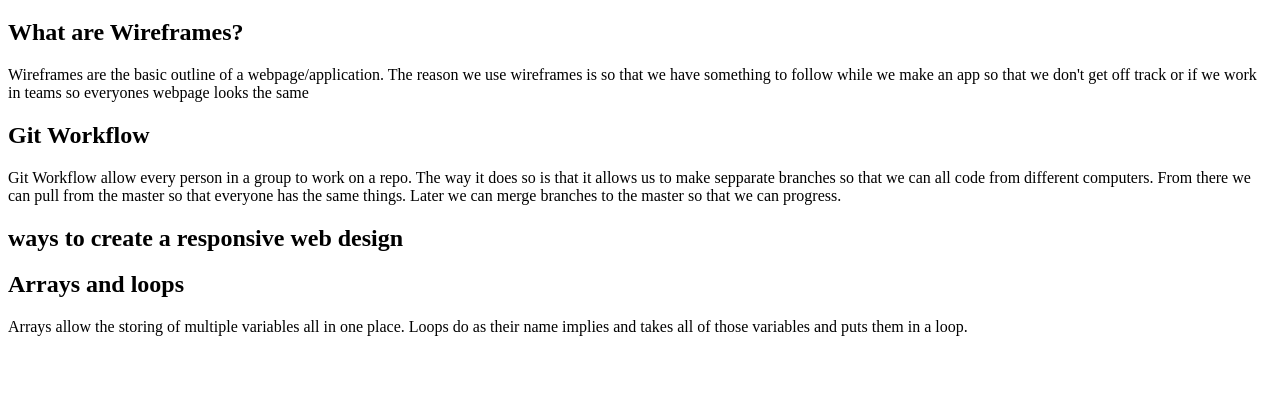
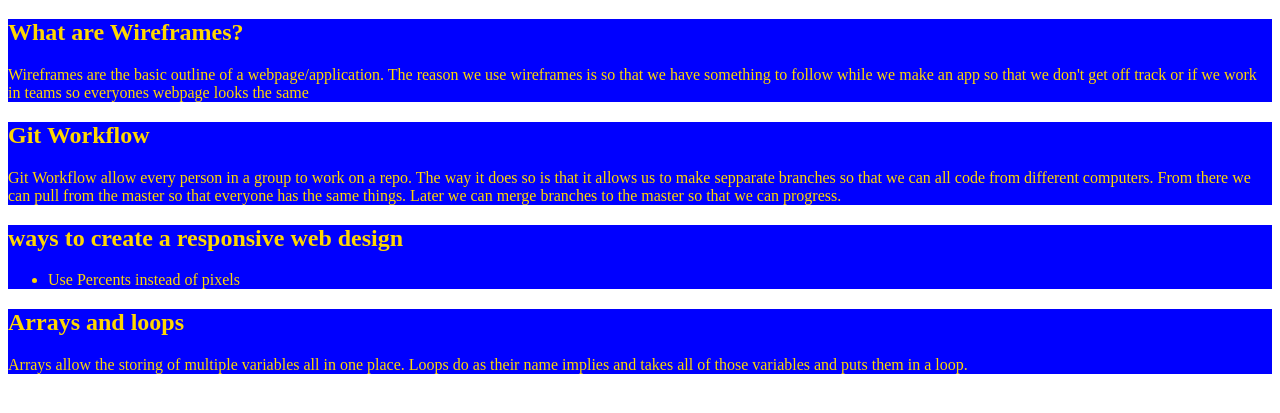
Before and after one commit to Aoiryuu/March-5-Test, a plain HTML site: page index.html in a window 1280 px wide. Shown: the part 61-474 px from the top of the page. Drawn offline with Linux system fonts and the light colour scheme.

Commit message:
Done all i can remember

```diff
--- a/app.js
+++ b/app.js
@@ -2,7 +2,11 @@ var array = ["Coke","Pepsi","Mountain Dew", "Root Beer"]
 var beverage = "sprite"
 array.pop()
 array.push(beverage)
-console.log(array)
+
+
+
 for (var i = array.length - 1; i >= 0; i--) {
 	array[i]
 }
+
+console.log(array)
--- a/index.html
+++ b/index.html
@@ -4,22 +4,26 @@
 	<meta charset="UTF-8">
 	<title>March 5 Test</title>
 	<link rel="stylesheet" type="text/css" href="styles.css">
+	<script type="text/javascript" src="app.js"></script>
 </head>
 <body>
 	<h1>This Test is Easy</h1>
 	<div id= Container>
-		<div class= Article>
+		<div class= "Article">
 			<h2>What are Wireframes?</h2>
 			<p>Wireframes are the basic outline of a webpage/application. The reason we use wireframes is so that we have something to follow while we  make an app so that we don't get off track or if we work in teams so everyones webpage looks the same</p>
 		</div>
-		<div class = Article>
+		<div class = "Article">
 			<h2>Git Workflow</h2>
 			<p>Git Workflow allow every person in a group to work on a repo. The way it does so is that it allows us to make sepparate branches so that we can all code from different computers. From there we can pull from the master so that everyone has the same things. Later we can merge branches to the master so that we can progress.</p>
 		</div>
-		<div class = Article>
+		<div class = "Article">
 			<h2>ways to create a responsive web design</h2>
+			<ul>
+				<li>Use Percents instead of pixels</li>
+			</ul>
 		</div>
-		<div>
+		<div class = "Article" id="fourth">
 			<h2>Arrays and loops</h2>
 			<p>Arrays allow the storing of multiple variables all in one place. Loops do as their name implies and takes all of those variables and puts them in a loop.</p>
 		</div>
--- a/styles.css
+++ b/styles.css
@@ -0,0 +1,9 @@
+.Article{
+	font-size: 100%;
+	color: gold;
+	background-color: blue;
+
+}
+#container{
+	background-color: gold;
+}
```
